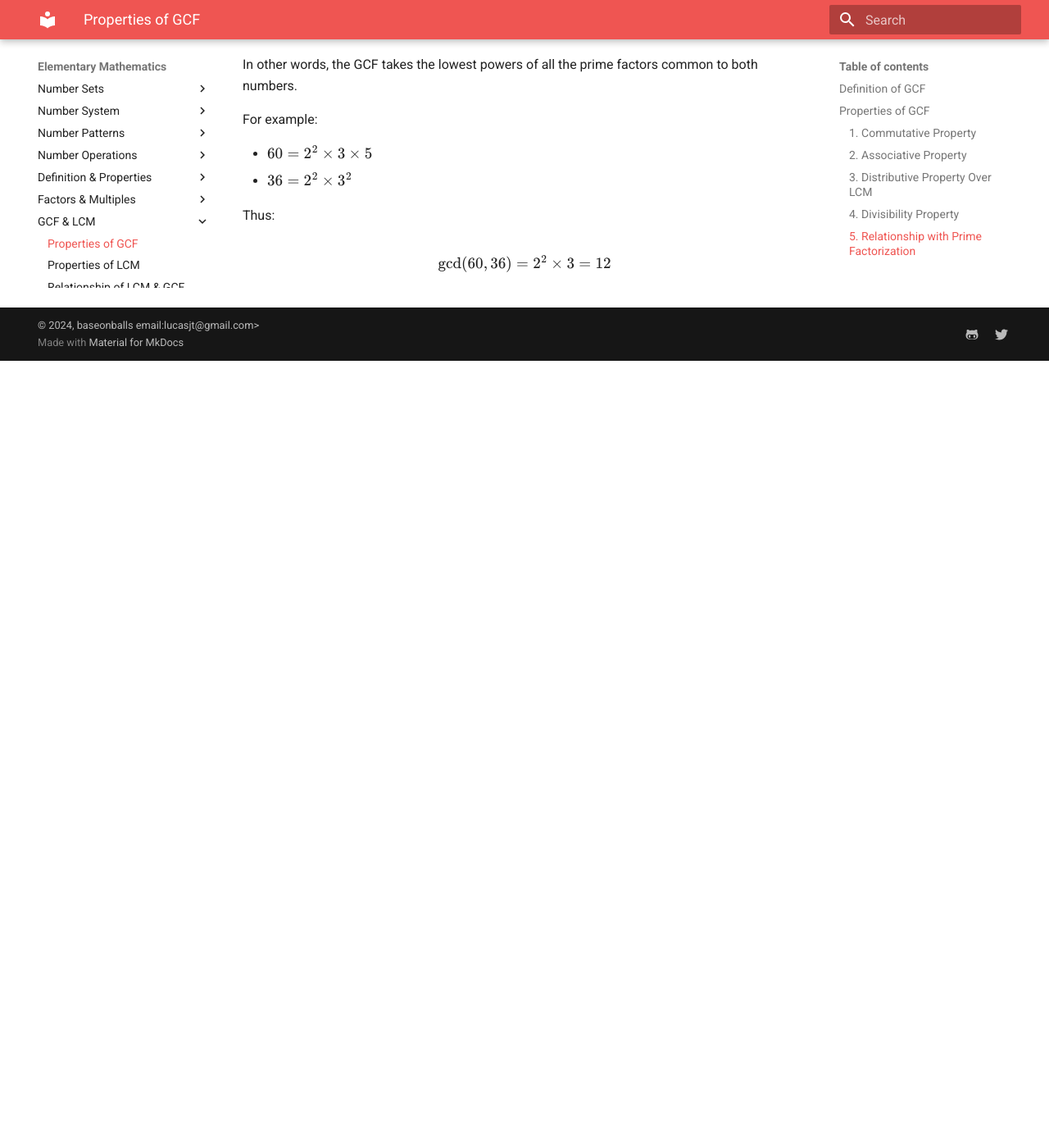
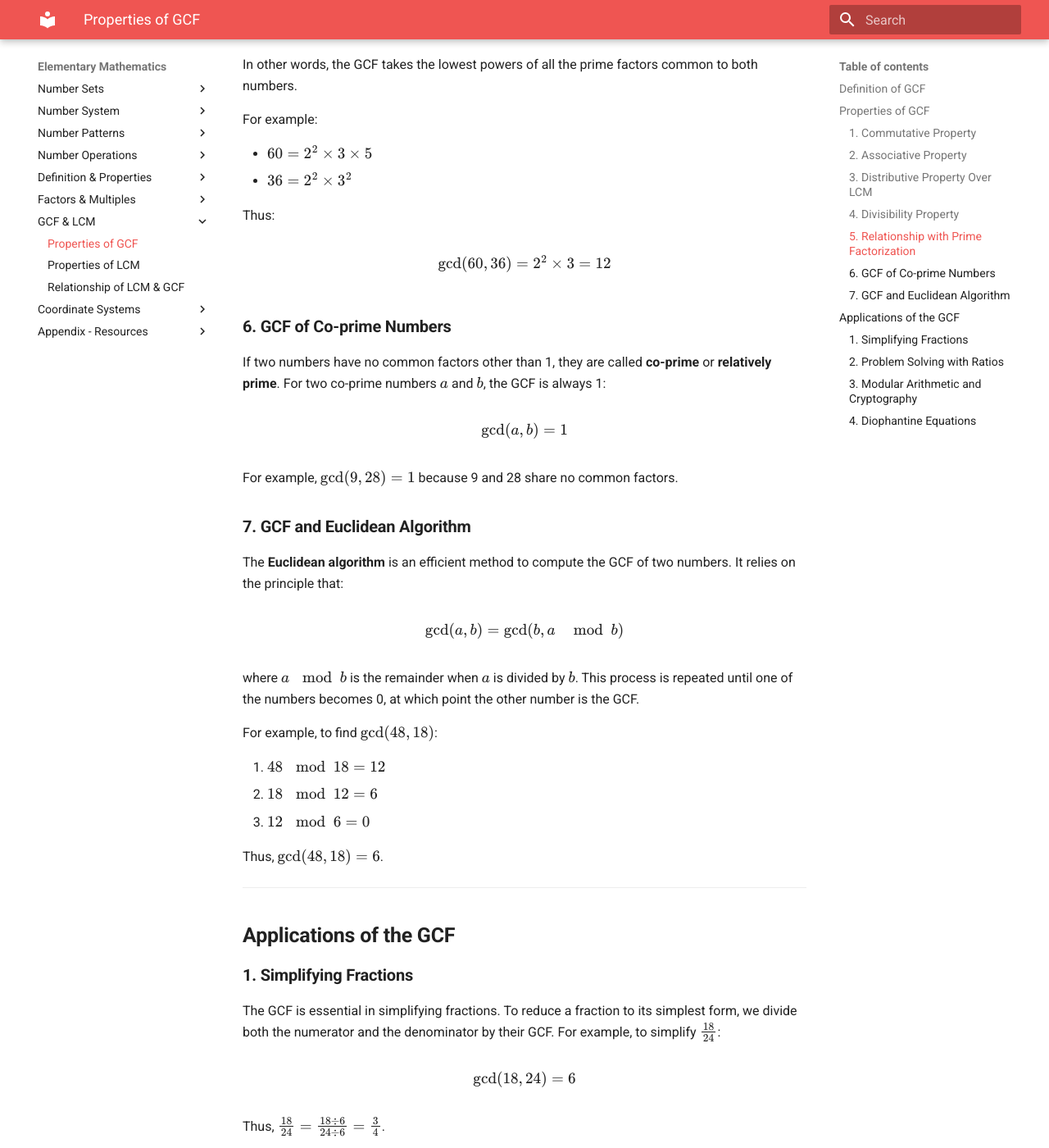
Before and after one commit to baseonballs/mpower-sitedocs, an MkDocs documentation site: the page built from site-docs/mathematics/elem/core-concepts/gcf-lcm/properties-gcf.md, in a window 1280 px wide and 1400 px high, scrolled down 2756 px. Shown: the whole window at 82% size. Built offline with MkDocs 1.6.1 and Material for MkDocs 9.7.7, drawn with Linux system fonts in a browser that asks for light colours; formulas are drawn with MathJax 3; before the commit the page ends 3196 px from its top, so only the background shows below that; some of the changed text lies outside the part shown.

Commit message:
fortmatting of properties of gcf.

```diff
--- a/site-docs/mathematics/elem/core-concepts/gcf-lcm/properties-gcf.md
+++ b/site-docs/mathematics/elem/core-concepts/gcf-lcm/properties-gcf.md
@@ -117,3 +117,60 @@
 \[
 \gcd(60, 36) = 2^2 \times 3 = 12
 \]
+
+
+### **6. GCF of Co-prime Numbers**
+
+If two numbers have no common factors other than 1, they are called **co-prime** or **relatively prime**. For two co-prime numbers \( a \) and \( b \), the GCF is always 1:
+
+\[
+\gcd(a, b) = 1
+\]
+
+For example, \( \gcd(9, 28) = 1 \) because 9 and 28 share no common factors.
+
+### **7. GCF and Euclidean Algorithm**
+
+The **Euclidean algorithm** is an efficient method to compute the GCF of two numbers. It relies on the principle that:
+
+\[
+\gcd(a, b) = \gcd(b, a \mod b)
+\]
+
+where \( a \mod b \) is the remainder when \( a \) is divided by \( b \). This process is repeated until one of the numbers becomes 0, at which point the other number is the GCF.
+
+For example, to find \( \gcd(48, 18) \):
+
+1. \( 48 \mod 18 = 12 \)
+2. \( 18 \mod 12 = 6 \)
+3. \( 12 \mod 6 = 0 \)
+
+Thus, \( \gcd(48, 18) = 6 \).
+
+---
+
+## **Applications of the GCF**
+
+### **1. Simplifying Fractions**
+
+The GCF is essential in simplifying fractions. To reduce a fraction to its simplest form, we divide both the numerator and the denominator by their GCF. For example, to simplify \( \frac{18}{24} \):
+
+\[
+\gcd(18, 24) = 6
+\]
+
+Thus, \( \frac{18}{24} = \frac{18 \div 6}{24 \div 6} = \frac{3}{4} \).
+
+### **2. Problem Solving with Ratios**
+
+In problems involving ratios, the GCF can be used to simplify or compare ratios. For example, in reducing the ratio 36:60 to its simplest form, we divide both numbers by their GCF (which is 12), yielding 3:5.
+
+### **3. Modular Arithmetic and Cryptography**
+
+The GCF is critical in modular arithmetic, a foundational concept in cryptography. In systems like RSA encryption, the security of the algorithm relies on properties of the GCF, particularly when working with large prime numbers. The Euclidean algorithm is used to compute the multiplicative inverses in modular systems, ensuring secure data encryption and decryption.
+
+### **4. Diophantine Equations**
+
+The GCF is important in solving **Diophantine equations**, which are equations of the form \( ax + by = c \), where solutions for \( x \) and \( y \) must be integers. For such an equation to have integer solutions, \( \gcd(a, b) \) must divide \( c \). This condition leads to rich results in number theory and algebra.
+
+---
```
